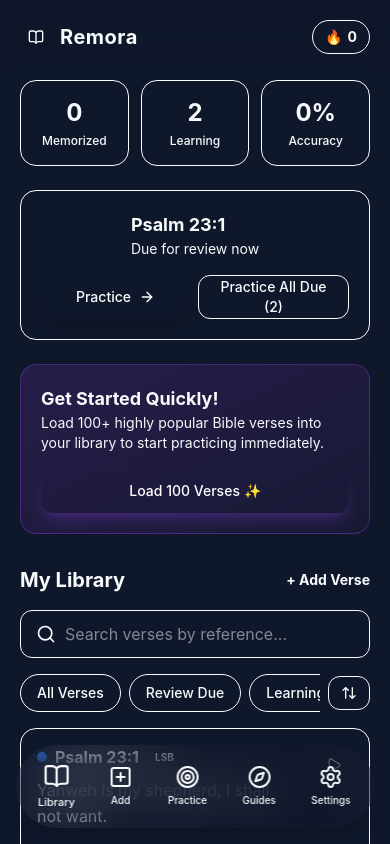
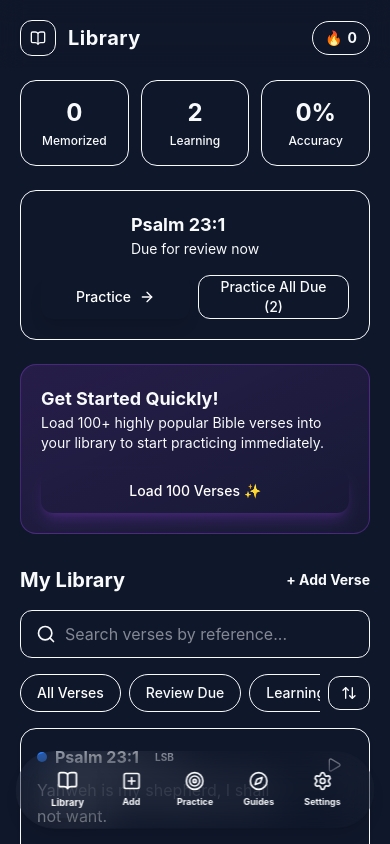
Before and after one commit to Kanakaiah/kanakaiah.github.io, a React (Vite) app: page / in a window 390 px wide. Built offline with nearby package versions, Linux system fonts and the light colour scheme.

Commit message:
Enhance active navigation state and add dynamic page title to header for clear mode identification

```diff
--- a/src/components/layout/AppLayout.tsx
+++ b/src/components/layout/AppLayout.tsx
@@ -30,6 +30,9 @@ export const AppLayout: React.FC = () => {
     { to: "/settings", icon: Settings, label: "Settings" },
   ];
 
+  const currentRoute = navLinks.find(link => location.pathname === link.to || (link.to !== '/' && location.pathname.startsWith(link.to))) || navLinks[0];
+  const PageIcon = currentRoute.icon;
+
   return (
     <div className="flex flex-col lg:flex-row h-screen w-full overflow-hidden bg-background">
 
@@ -53,21 +56,26 @@ export const AppLayout: React.FC = () => {
         </div>
 
         {/* Nav Links */}
-        <div className="flex lg:flex-col w-full justify-between lg:justify-start lg:gap-2">
+        <div className="flex lg:flex-col w-full justify-between lg:justify-start lg:gap-3">
           {navLinks.map(link => (
             <NavLink
               key={link.to}
               to={link.to}
               className={({ isActive }) => `
-                flex flex-col lg:flex-row items-center lg:px-4 py-2 lg:py-3 rounded-xl lg:rounded-lg
-                transition-all duration-200 ease-[cubic-bezier(0.16,1,0.3,1)]
+                relative flex flex-col lg:flex-row items-center lg:px-4 py-2 lg:py-3 rounded-xl lg:rounded-xl
+                transition-all duration-300 ease-[cubic-bezier(0.16,1,0.3,1)]
                 ${isActive
-                  ? 'text-accent lg:bg-accent/10 lg:text-accent-light scale-110 lg:scale-100'
+                  ? 'text-white bg-accent lg:bg-accent/15 lg:text-accent-light shadow-lg lg:shadow-none shadow-accent/30 scale-105 lg:scale-100'
                   : 'text-muted hover:text-secondary lg:hover:bg-glass-bg-hover'}
+                w-14 sm:w-16 lg:w-full
               `}
             >
-              <link.icon className="w-6 h-6 lg:w-5 lg:h-5 lg:mr-3" />
-              <span className="text-[10px] lg:text-sm font-medium mt-1 lg:mt-0">{link.label}</span>
+              <link.icon className={`w-5 h-5 lg:w-5 lg:h-5 lg:mr-3 ${location.pathname === link.to ? 'text-white lg:text-accent-light' : ''}`} />
+              <span className={`text-[9px] lg:text-sm font-bold mt-1 lg:mt-0 ${location.pathname === link.to ? 'text-white lg:text-accent-light' : ''}`}>
+                {link.label}
+              </span>
+              {/* Desktop active indicator pill */}
+              <div className={`hidden lg:block absolute left-0 top-1/2 -translate-y-1/2 w-1.5 h-8 bg-accent rounded-r-full transition-opacity duration-300 ${location.pathname === link.to ? 'opacity-100' : 'opacity-0'}`} />
             </NavLink>
           ))}
         </div>
@@ -82,11 +90,11 @@ export const AppLayout: React.FC = () => {
             transition-transform duration-300 ease-in-out bg-background/80 backdrop-blur-md lg:bg-transparent lg:backdrop-blur-none lg:static
             ${isNavHidden ? '-translate-y-full lg:translate-y-0' : 'translate-y-0'}
           `}>
-            <div className="flex items-center gap-2">
-              <div className="w-8 h-8 rounded-full bg-gradient-to-br from-accent to-accent-hover flex items-center justify-center text-white lg:hidden shadow-sm shadow-accent/20">
-                <BookOpen className="w-4 h-4" />
+            <div className="flex items-center gap-3">
+              <div className="w-9 h-9 rounded-xl bg-glass-bg border border-glass-border flex items-center justify-center text-accent shadow-sm lg:hidden">
+                <PageIcon className="w-4 h-4" />
               </div>
-              <h1 className="text-xl lg:hidden font-heading font-bold tracking-wide text-primary">Remora</h1>
+              <h1 className="text-xl lg:hidden font-heading font-bold tracking-wide text-primary">{currentRoute.label}</h1>
             </div>
             <div className="flex items-center gap-1.5 px-3 py-1.5 rounded-full bg-glass-bg border border-glass-border">
               <span className="text-orange-400 text-sm">🔥</span>
```
